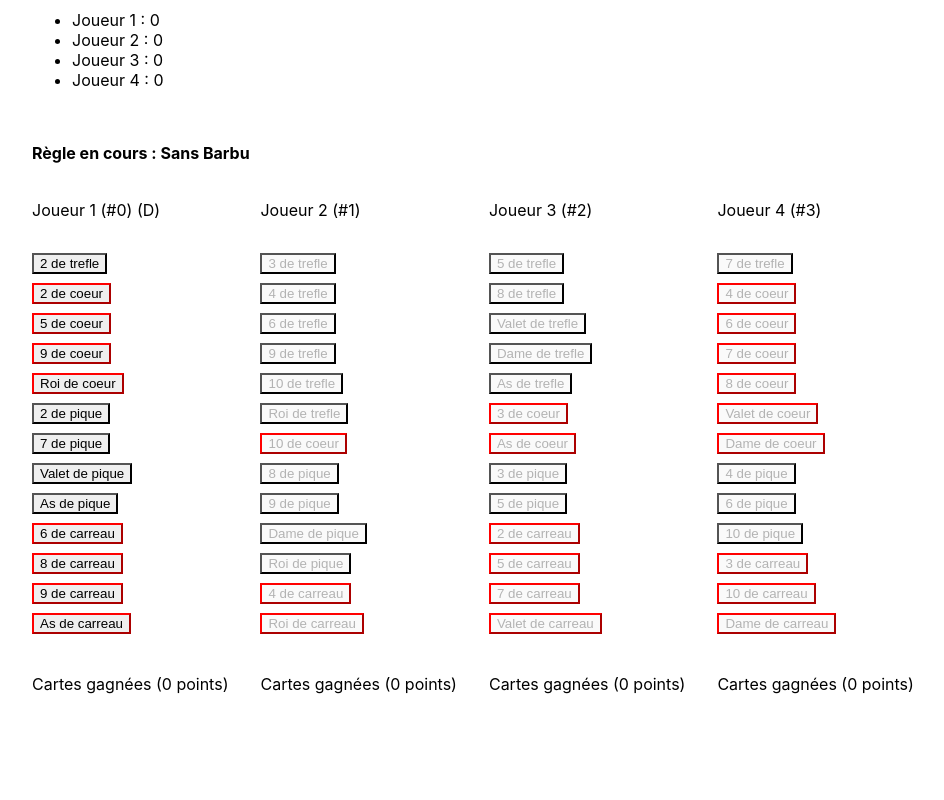
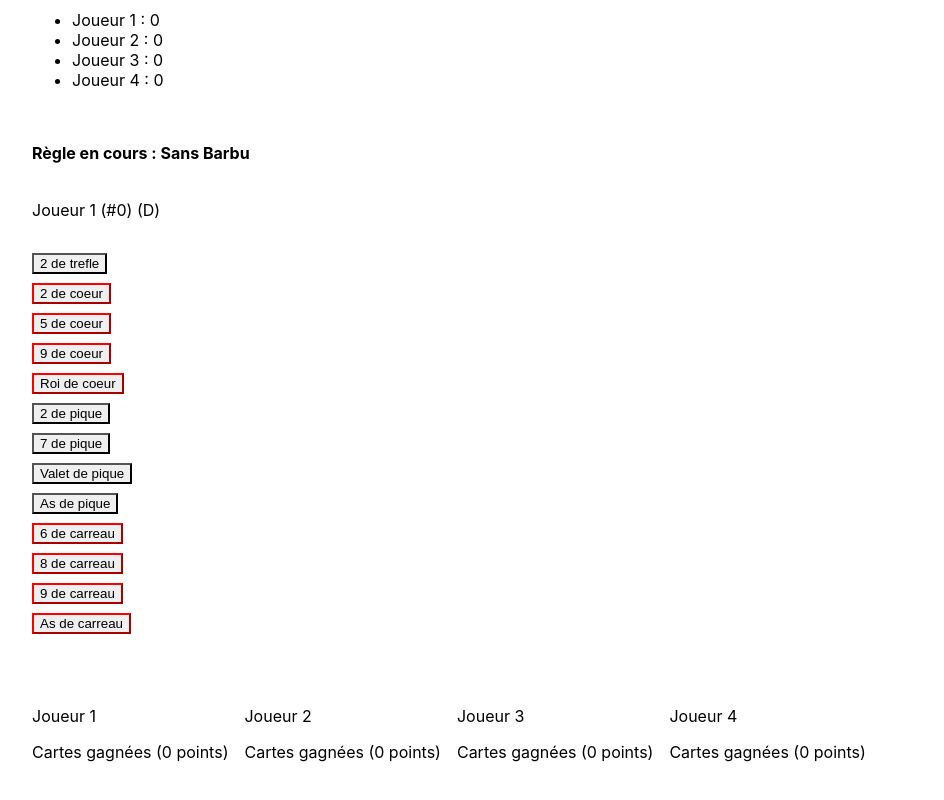
Before and after one commit to GuiMercier1/barbu, a React (Create React App) app: page / in a window 1280 px wide. Shown: the part 212-1012 px from the top of the page, without its empty margins (0-944 px from the left). Before the commit the page ends 986 px from the top, so only its background shows below. Built offline with nearby package versions, Linux system fonts and the light colour scheme.

Commit message:
Minor improvments

```diff
--- a/src/helpers/useGame.tsx
+++ b/src/helpers/useGame.tsx
@@ -18,6 +18,7 @@ type GameContext = {
     gameStatus: GameStatus
     finishGame: (gamePlayers: GamePlayer[]) => void
     dealerID: string
+    checkIsMyTurn: (gamePlayer: GamePlayer) => boolean
 }
 
 const GameContext = createContext<GameContext>(null as unknown as GameContext)
@@ -125,6 +126,14 @@ const useProvideGame = ({ basePlayers, dealerID, gameRuleData, finishGame }: Use
         setNext()
     }
 
+    const checkIsMyTurn = (player: GamePlayer) => {
+        // No player
+        if (gameStatus === 'finished') return false
+        // Every players has played
+        if (deckCards.length === players.length) return false
+        else return playerIndex === player.position
+    }
+
     const setNext = () => {
         setPlayerIndex((oldIndex) => {
             const newIndex = oldIndex + 1
@@ -225,6 +234,7 @@ const useProvideGame = ({ basePlayers, dealerID, gameRuleData, finishGame }: Use
         gameStatus,
         finishGame,
         dealerID,
+        checkIsMyTurn,
     }
 }
 
--- a/src/views/Game/DeckCardElement.tsx
+++ b/src/views/Game/DeckCardElement.tsx
@@ -1,3 +1,4 @@
+import Spacer from '../../components/Spacer'
 import CardHelper from '../../helpers/CardHelper'
 import useGame from '../../helpers/useGame'
 import { DeckCard } from '../../model'
@@ -15,8 +16,12 @@ const DeckCardElement = ({ deckCard }: DeckCardElementProps) => {
     const isWinningDeckCard = winningDeckCard === null ? false : deckCard.card.id === winningDeckCard.card.id
 
     return (
-        <div style={{ borderColor, borderStyle: 'solid', padding: 4 }}>
-            <span style={{ fontWeight: isWinningDeckCard ? 'bold' : 'unset' }}>{fullLabel}</span>
+        <div>
+            <span>{deckCard.playedBy.name}</span>
+            <Spacer half />
+            <div style={{ borderColor, borderStyle: 'solid', padding: 4 }}>
+                <span style={{ fontWeight: isWinningDeckCard ? 'bold' : 'unset' }}>{fullLabel}</span>
+            </div>
         </div>
     )
 }
--- a/src/views/Game/DeckCardsWonElement.tsx
+++ b/src/views/Game/DeckCardsWonElement.tsx
@@ -1,4 +1,5 @@
 import { Fragment } from 'react'
+import Spacer from '../../components/Spacer'
 import CardHelper from '../../helpers/CardHelper'
 import { DeckCardsWon, GamePlayer } from '../../model'
 
@@ -9,6 +10,10 @@ type DeckCardsWonProps = {
 const DeckCardsWonElement = ({ player }: DeckCardsWonProps) => {
     return (
         <div>
+            <span>{player.name}</span>
+            <Spacer half />
+            <span>Cartes gagnées ({player.gamePoints} points)</span>
+            <Spacer half />
             {player.deckCardsWon.map((deckCardsWon, index) => {
                 return (
                     <Fragment key={index}>
--- a/src/views/Game/Game.tsx
+++ b/src/views/Game/Game.tsx
@@ -3,6 +3,7 @@ import Spacer from '../../components/Spacer'
 import useGame, { ProvideGame } from '../../helpers/useGame'
 import { GamePlayer, GameRuleData, Player } from '../../model'
 import Deck from './Deck'
+import DeckCardsWonElement from './DeckCardsWonElement'
 import PlayerCards from './PlayerCards'
 
 type GameProps = {
@@ -21,7 +22,7 @@ const Game = ({ players, dealerID, gameRuleData, finishGame }: GameProps) => {
 }
 
 const GameReady = () => {
-    const { players, gameRuleData, gameStatus, finishGame } = useGame()
+    const { players, gameRuleData, gameStatus, finishGame, checkIsMyTurn } = useGame()
 
     const sortedPlayers = useMemo(() => {
         return players.sort((playerA, playerB) => playerA.globalPosition - playerB.globalPosition)
@@ -47,16 +48,26 @@ const GameReady = () => {
             )}
             <div style={{ display: 'flex' }}>
                 {sortedPlayers.map((player) => {
-                    return (
+                    const isMyTurn = checkIsMyTurn(player)
+                    return isMyTurn ? (
                         <Fragment key={player.id}>
                             <PlayerCards player={player} />
                             <Spacer />
                         </Fragment>
-                    )
+                    ) : null
                 })}
             </div>
             <Spacer />
             <Deck />
+            <Spacer />
+            <div style={{ display: 'flex' }}>
+                {players.map((player) => (
+                    <Fragment>
+                        <DeckCardsWonElement player={player} />
+                        <Spacer half />
+                    </Fragment>
+                ))}
+            </div>
         </div>
     )
 }
--- a/src/views/Game/PlayerCards.tsx
+++ b/src/views/Game/PlayerCards.tsx
@@ -1,4 +1,4 @@
-import { Fragment, useEffect, useMemo } from 'react'
+import { Fragment } from 'react'
 import Spacer from '../../components/Spacer'
 import useGame from '../../helpers/useGame'
 import { GamePlayer } from '../../model'
@@ -10,15 +10,9 @@ type PlayerCardsProps = {
 }
 
 const PlayerCards = ({ player }: PlayerCardsProps) => {
-    const { gameStatus, playerIndex, dealerID, deckCards, players } = useGame()
+    const { gameStatus, dealerID, checkIsMyTurn } = useGame()
 
-    const isMyTurn = useMemo((): boolean => {
-        // No player
-        if (gameStatus === 'finished') return false
-        // Every players has played
-        if (deckCards.length === players.length) return false
-        else return playerIndex === player.position
-    }, [gameStatus, deckCards, players, playerIndex, player])
+    const isMyTurn = checkIsMyTurn(player)
 
     return (
         <div>
@@ -36,12 +30,6 @@ const PlayerCards = ({ player }: PlayerCardsProps) => {
                     ))}
                 </Fragment>
             )}
-            <Spacer />
-            <div>
-                <span>Cartes gagnées ({player.gamePoints} points)</span>
-                <Spacer half />
-                <DeckCardsWonElement player={player} />
-            </div>
         </div>
     )
 }
```
